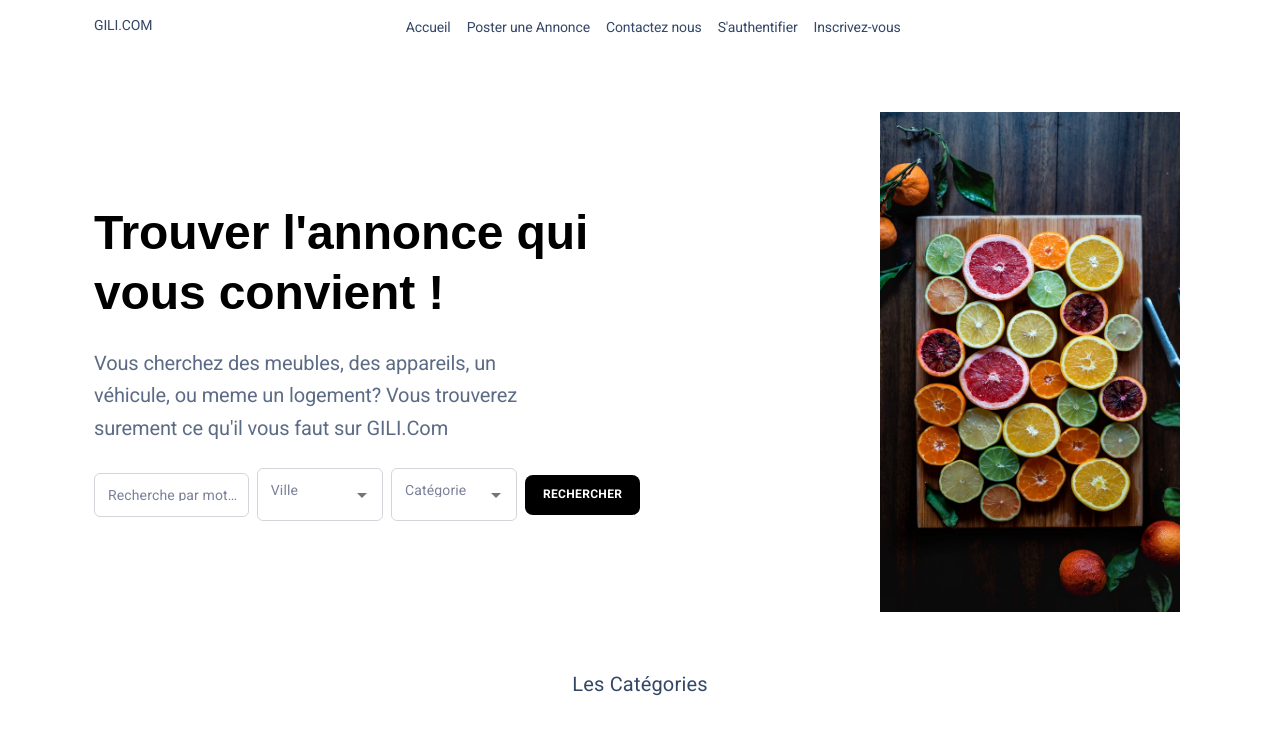
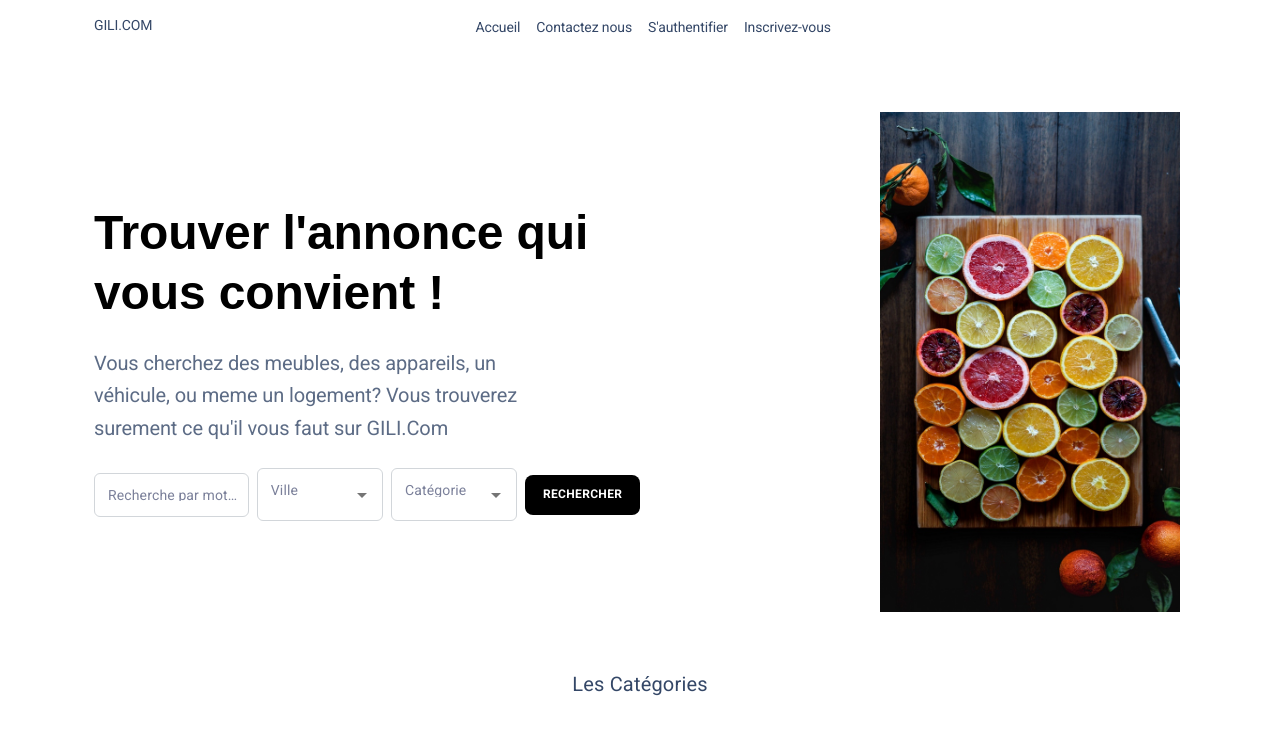
Before and after one commit to ayaprincesse/giliannoncefrontend, a React (Create React App) app: page / in a window 1280 px wide. Shown: the top 731 px of the page. Built offline with nearby package versions, Linux system fonts and the light colour scheme.

Commit message:
i removed poster une annonce from header1 bcs visitor shouldnt post any annonce

```diff
--- a/src/Header.js
+++ b/src/Header.js
@@ -7,7 +7,6 @@ import Link from '@mui/material/Link';
 import MKButton from 'components/MKButton';
 
 const Header1 = function() {
-
 
     return (
         <MKBox component="header" position="relative" bgColor="white" pb="30px" >
@@ -45,19 +44,6 @@ const Header1 = function() {
                         onClick={(e) => e.preventDefault()}
                     >
                         Accueil
-                    </MKTypography>
-                    </MKBox>
-                    <MKBox component="li">
-                    <MKTypography
-                        component={Link}
-                        href="#"
-                        variant="button"
-                        color="#484848"
-                        fontWeight="regular"
-                        p={1}
-                        onClick={(e) => e.preventDefault()}
-                    >
-                        Poster une Annonce
                     </MKTypography>
                     </MKBox>
                     <MKBox component="li">
```
